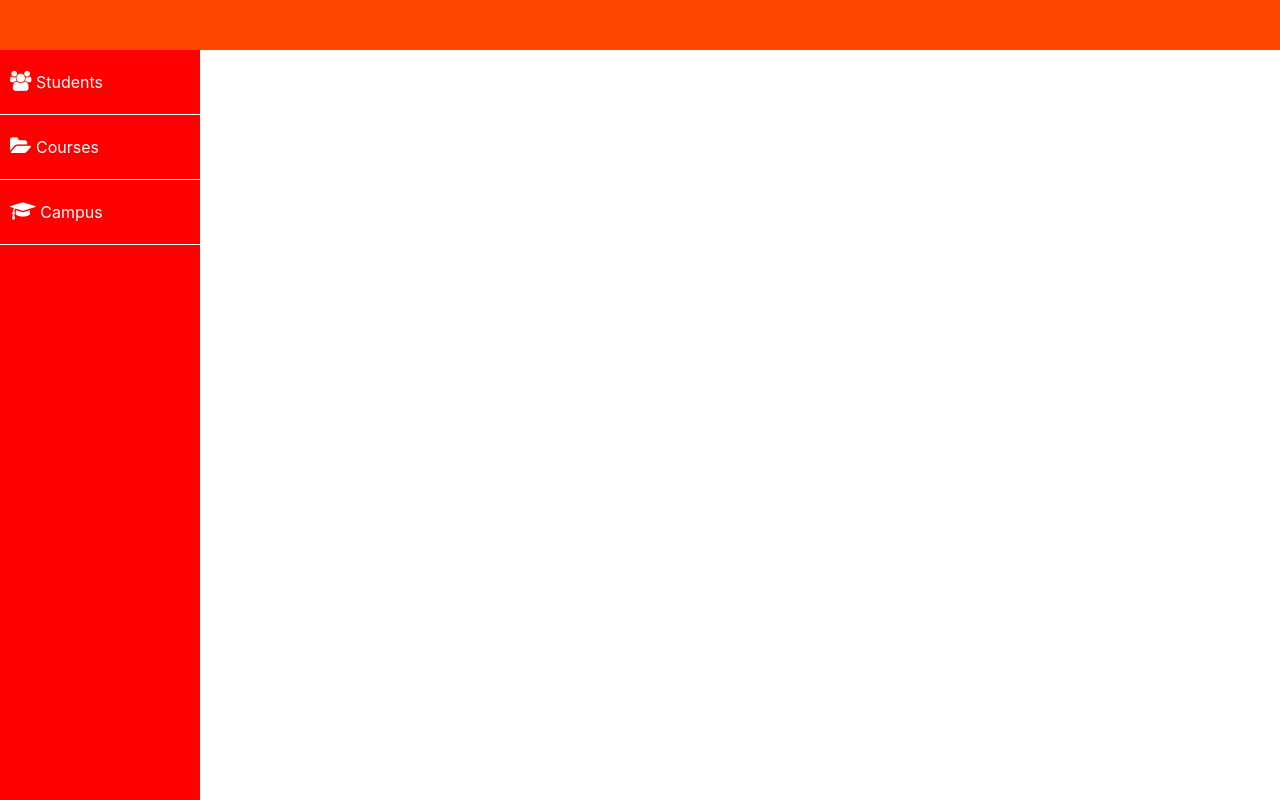
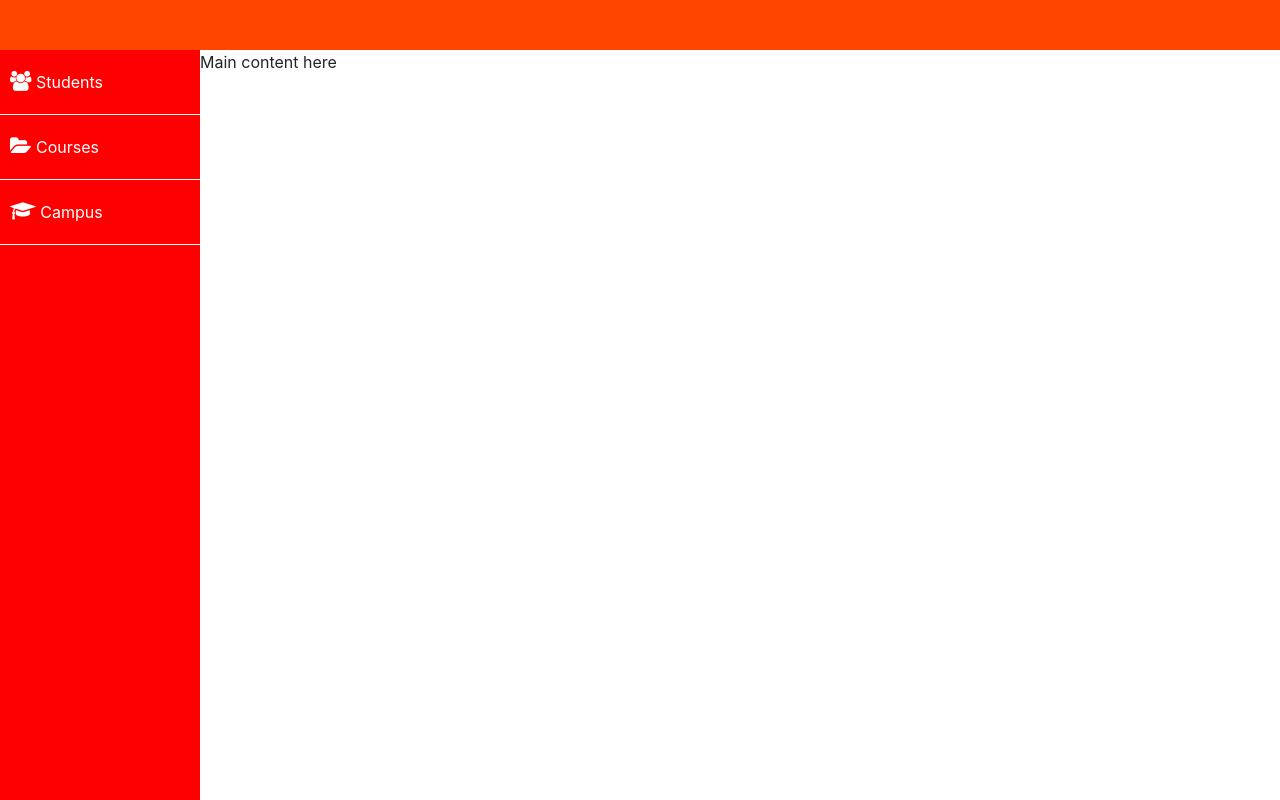
Before and after one commit to Michelle-Wanderi/project, a PHP site: page / in a window 1280 px wide. Run offline with PHP 8.4, Linux system fonts and the light colour scheme.

Commit message:
guidedassign

```diff
--- a/webStartingTemplate/index.html
+++ b/webStartingTemplate/index.html
@@ -13,6 +13,7 @@
 </head>
 <body>
 	<!-- All our code. write here   -->
+
 	<div class="header">
 
 	</div>
@@ -43,6 +44,7 @@
 	<div class="main-content">
 		Main content here
 	</div>
+
 <script src="jquery.min.js"></script>
 <script src="bootstrap/js/bootstrap.min.js"></script>
 </body>
--- a/webStartingTemplate/style.css
+++ b/webStartingTemplate/style.css
@@ -46,7 +46,7 @@ body{
 }
 @media screen and (min-width: 576px){
     .sidebar{
-        width:80px
+        width:50px
     }
     .sidebar ul li{
         text-align: center;
@@ -56,6 +56,9 @@ body{
     }
     .sidebar ul li i{
         font-size: 30px;
+    }
+    .main-content{
+        margin-left: 50px;
     }
 }
 @media (max-width: 575.98px){
@@ -71,11 +74,12 @@ body{
     .sidebar ul li i{
         font-size: 20px;
     }
-    .sidebar{
-        width:100px;
+    .main-content{
+        margin-left: 50px;
+    }
 
     }
-}
+
 @media (min-width:768px){
     .sidebar{
         width:100px
@@ -91,6 +95,9 @@ body{
         font-size: 30px;
 
     }
+    .main-content{
+        margin-left: 100px;
+    }
 }
 @media (min-width: 992px){
     .sidebar{
@@ -101,6 +108,12 @@ body{
     }
     .sidebar ul li span:nth-child(2){
         display: inline;
+    }
+    .sidebar ul li i{
+        font-size: 20px;
+    }
+    .main-content{
+        margin-left: 200px;
     }
 }
 @media (min-width: 1200px){
@@ -116,4 +129,7 @@ body{
     .sidebar ul li i{
         font-size: 20px;
     }
+    .main-content{
+        margin-left: 200px;
+    }
 }
```
